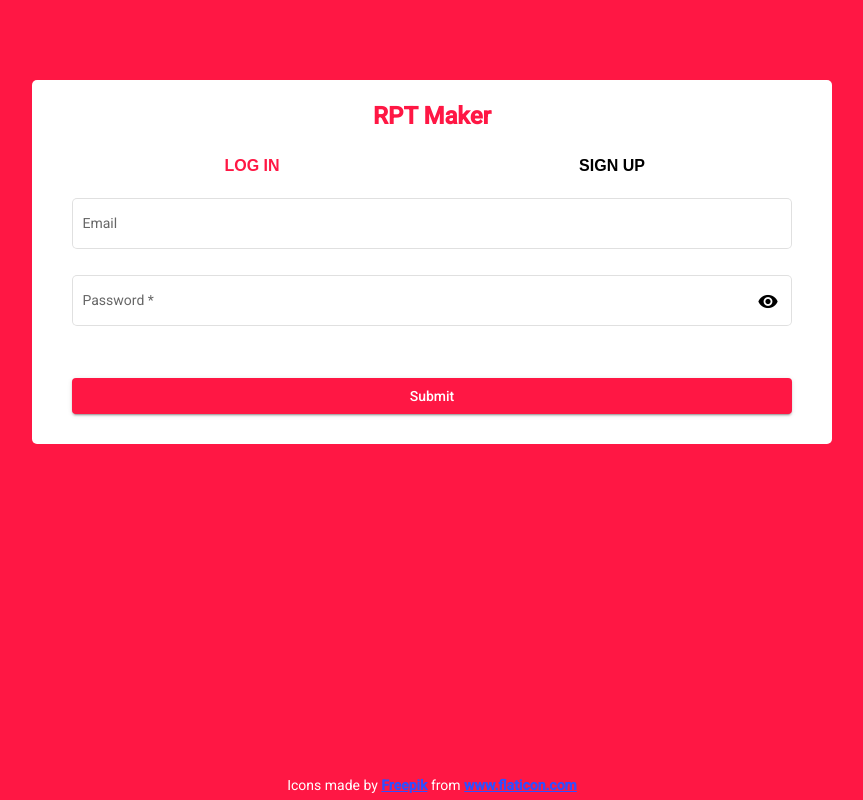
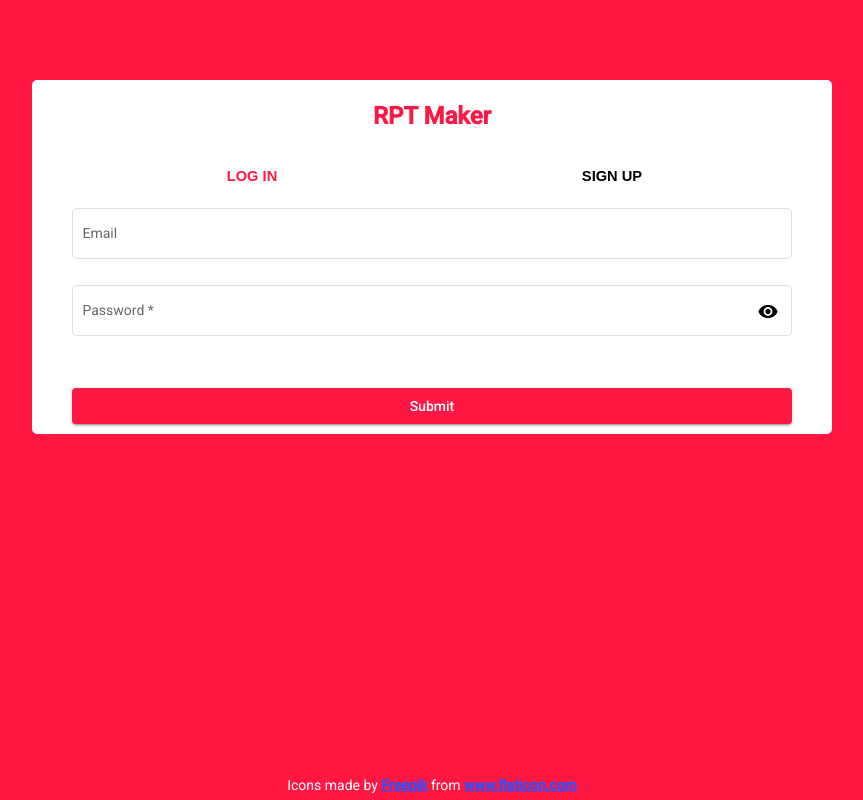
Before and after one commit to julioberina/rpt-maker, an Angular app: page / in a window 1280 px wide. Shown: the whole page, without its empty margins (208-1071 px from the left). Built offline with nearby package versions, Linux system fonts and the light colour scheme.

Commit message:
Add touch up styling on login form

```diff
--- a/src/app/home/home.component.scss
+++ b/src/app/home/home.component.scss
@@ -13,13 +13,14 @@
       width: min(90vw, 800px);
       margin: 0 auto;
       border-radius: 5px;
-      padding: 20px 0;
+      padding-top: 20px;
 
       h1 {
         font-family: 'Roboto', sans-serif;
         text-align: center;
         font-weight: bold;
         color: #ff1744;
+        padding-bottom: 10px;
       }
 
       .toggle {
@@ -32,7 +33,7 @@
           width: 50%;
           text-transform: uppercase;
           font-family: sans-serif;
-          font-size: 12pt;
+          font-size: 11pt;
           font-weight: bold;
         }
       }
```
